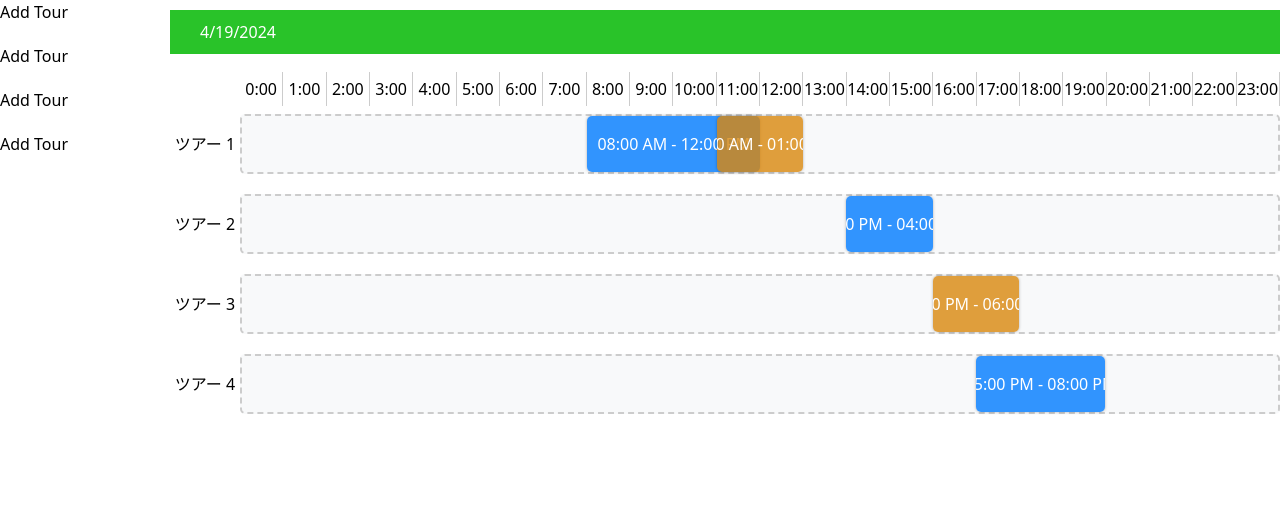
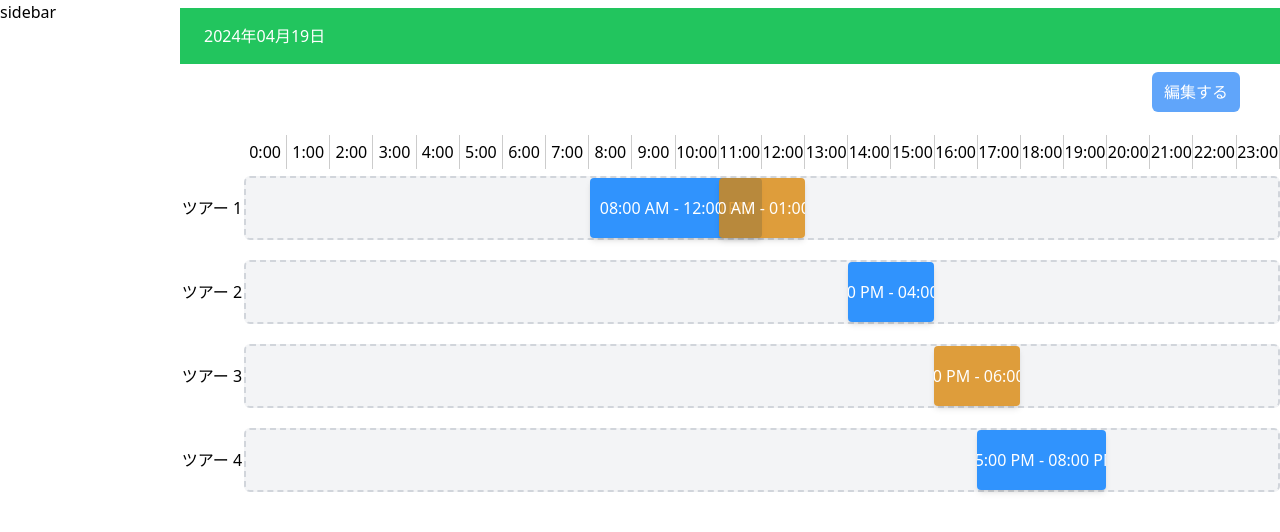
Before and after one commit to okuyama-code/drag-and-drop-pra, a React (Create React App) app: page / in a window 1280 px wide. Shown: the top 532 px of the page. Built offline with nearby package versions, Linux system fonts and the light colour scheme.

Commit message:
編集できるようにした

```diff
--- a/src/App.tsx
+++ b/src/App.tsx
@@ -33,6 +33,7 @@ const DragAndDropList: React.FC = () => {
   const [operations, setOperations] = useState<OperationData[]>([]);
   const [tours, setTours] = useState<Tour[]>(initialTours);
   const [tourCount, setTourCount] = useState<number>(5);
+  const [isEditMode, setIsEditMode] = useState(false);
 
   const handleDragStart = (event: React.DragEvent<HTMLDivElement>, id: number, isTour: boolean) => {
     event.dataTransfer.setData('operationId', id.toString());
@@ -85,10 +86,10 @@ const DragAndDropList: React.FC = () => {
     setTourCount(prevCount => prevCount + 1);
   };
 
-  const handleDeleteTour = (tourId: number) => {
-    const updatedTours = tours.filter(tour => tour.id !== tourId);
-    setTours(updatedTours);
-  };
+  // const handleDeleteTour = (tourId: number) => {
+  //   const updatedTours = tours.filter(tour => tour.id !== tourId);
+  //   setTours(updatedTours);
+  // };
 
   const renderTimeBlocks = () => {
     const timeBlocks = [];
@@ -116,83 +117,85 @@ const DragAndDropList: React.FC = () => {
     groupedOperations[key].push(operation);
   });
 
+  function formatDate(date: Date) {
+    const year = date.getFullYear();
+    const month = ('0' + (date.getMonth() + 1)).slice(-2);
+    const day = ('0' + date.getDate()).slice(-2);
+    return `${year}年${month}月${day}日`;
+  }
+
   return (
     <>
-      <div style={{ display: 'flex' }}>
-        <div style={{ flexGrow: 1, display: 'flex' }}>
+      <div className="flex">
+        <div className="flex flex-grow">
           {/* =============== sidebar ===================== */}
-          <div style={{ width: "150px", marginRight: '20px' }}>
-            {tours.map(tour => (
-              <div key={tour.id} style={{ marginBottom: '20px' }}>
-                <button onClick={() => handleAddTour(tour.date)}>Add Tour</button>
-              </div>
-            ))}
+          <div className="w-40 mr-5">
+           sidebar
           </div>
           {/* =============== sidebar ===================== */}
 
           {/* ================== main ===================== */}
-          <div style={{ flexGrow: 1 }}>
-            <div style={{ backgroundColor: "rgb(41, 195, 41)", padding: "10px 30px", color: "white", margin: "10px 0" }}>
-                <span style={{ marginRight: '10px' }}>{tours[0].date.toLocaleDateString()}</span>
+          <div className="flex-grow">
+            <div className="bg-green-500 text-white py-4 px-6 my-2">
+              <span className="mr-2">{formatDate(tours[0].date)}</span>
+            </div>
+            <div className="flex justify-end mr-10 mb-4 text-white">
+              <div>
+                <button
+                  className={`px-3 py-2 rounded-md ${isEditMode ? 'bg-red-500' : 'bg-blue-400'}`}
+                  onClick={() => setIsEditMode(!isEditMode)}
+                >
+                  {isEditMode ? '編集を終了する' : '編集する'}
+                </button>
+                {isEditMode ? (
+                  <button
+                    className="ml-3 px-3 py-2 bg-blue-400 rounded-md"
+                    onClick={() => handleAddTour(tours[0].date)}
+                  >
+                    ツアーを追加
+                  </button>
+                ) : (
+                  ''
+                )}
               </div>
-            <div style={{ display: 'flex' }}>
-              <div style={{ width: '70px' }}></div>
-              <div style={{ flexGrow: 1, position: 'relative', height: '50px', display: 'flex', alignItems: 'center' }}>
+            </div>
+            <div className="flex">
+              <div className="w-16"></div>
+              <div className="flex-grow relative h-12 flex items-center">
                 {renderTimeBlocks()}
               </div>
             </div>
             {tours.map(tour => (
               <div
                 key={tour.id}
-                style={{ display: 'flex', marginBottom: '20px' }}
+                className="flex mb-5"
               >
-                <div style={{ width: '70px', display: 'flex', alignItems: 'center', justifyContent: 'center' }}>
+                <div className="w-16 flex items-center justify-center">
                   <span>ツアー {tour.id}</span>
                 </div>
                 <div
                   onDrop={e => handleDrop(e, tour.id)}
                   onDragOver={handleDragOver}
-                  style={{
-                    flexGrow: 1,
-                    position: 'relative',
-                    height: '60px',
-                    border: '2px dashed #ccc',
-                    borderRadius: '5px',
-                    display: 'flex',
-                    justifyContent: 'center',
-                    alignItems: 'center',
-                    backgroundColor: '#f8f9fa',
-                  }}
+                  className="flex-grow relative h-16 border-2 border-dashed border-gray-300 rounded-md flex justify-center items-center bg-gray-100"
                 >
                   {tour.operations.length === 0 ? (
-                    <p style={{ color: '#999' }}>Drag and drop operations here</p>
+                    <p className="text-gray-500">Drag and drop operations here</p>
                   ) : (
                     tour.operations.map(operation => {
                       const operationDuration = operation.endTime.getTime() - operation.startTime.getTime();
                       const operationStartTimePercentage = (operation.startTime.getHours() * 60 + operation.startTime.getMinutes()) / (24 * 60) * 100;
                       const operationWidthPercentage = (operationDuration / (24 * 60 * 60 * 1000)) * 100;
-                      const backgroundColor = operation.car_model === 'xx' ? 'rgb(0, 123, 255, 0.8)' : 'rgba(218, 136, 13, 0.8)';
+                      const backgroundColor = operation.car_model === 'xx' ? 'rgba(0, 123, 255, 0.8)' : 'rgba(218, 136, 13, 0.8)';
                       return (
                         <div
                           key={operation.id}
+                          className="absolute text-white rounded shadow-md overflow-hidden whitespace-nowrap text-ellipsis cursor-pointer flex justify-center items-center h-full"
                           style={{
-                            position: 'absolute',
                             left: `${operationStartTimePercentage}%`,
                             width: `${operationWidthPercentage}%`,
-                            background: backgroundColor,
-                            color: '#fff',
-                            borderRadius: '5px',
-                            boxShadow: '0 0 3px rgba(0,0,0,0.3)',
-                            overflow: 'hidden',
-                            whiteSpace: 'nowrap',
-                            textOverflow: 'ellipsis',
-                            cursor: 'pointer',
-                            display: 'flex',
-                            justifyContent: 'center',
-                            alignItems: 'center',
-                            height: '100%',
+                            backgroundColor,
                           }}
-                          draggable
+                          draggable={isEditMode}
                           onDragStart={e => handleDragStart(e, operation.id, true)}
                         >
                           {`${operation.startTime.toLocaleTimeString([], { hour: '2-digit', minute: '2-digit' })} - ${operation.endTime.toLocaleTimeString([], { hour: '2-digit', minute: '2-digit' })}`}
```
